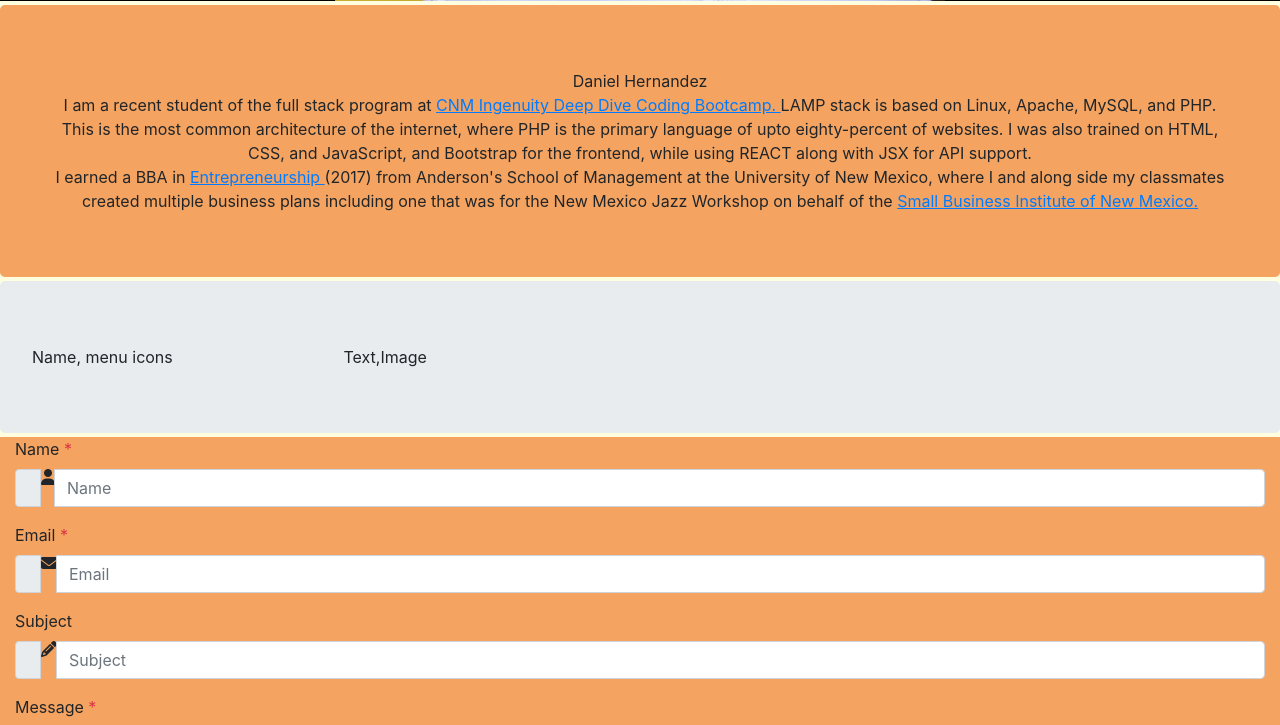
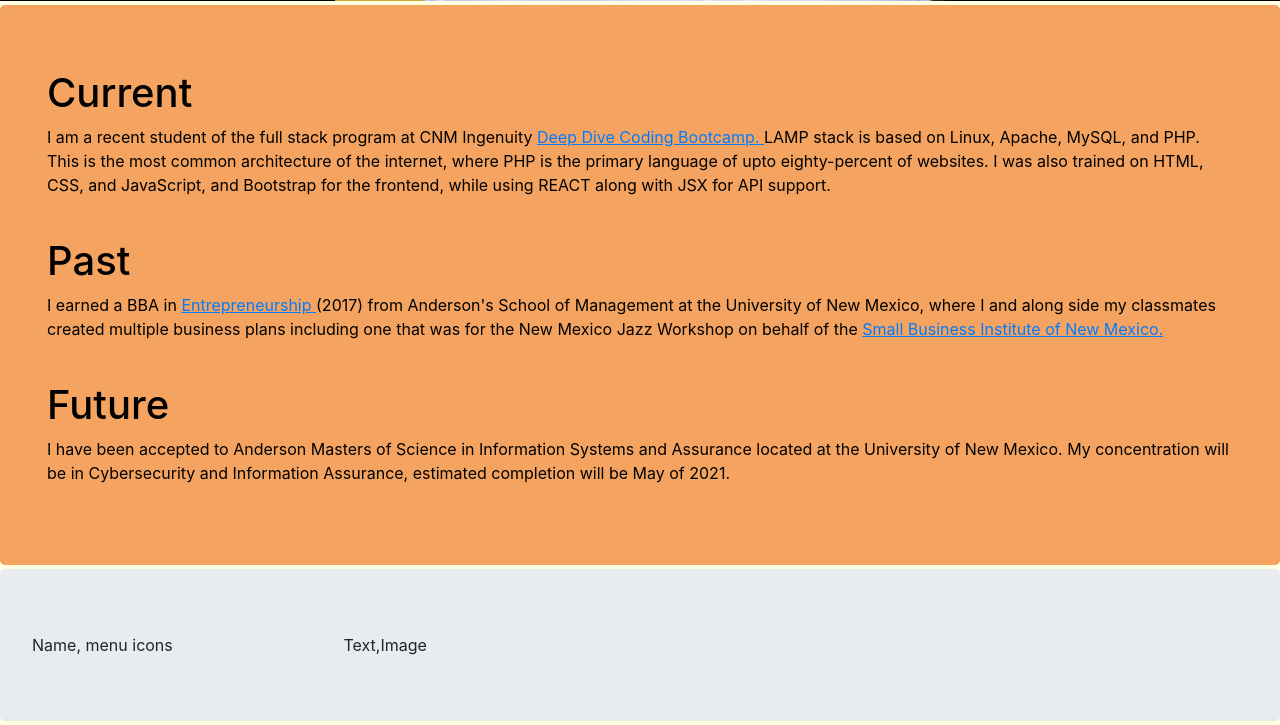
Before and after one commit to danielcoderhernandez/my-pwp-daniel-hernandez, a PHP site: page / in a window 1280 px wide. Shown: the part 665-1390 px from the top of the page. Run offline with PHP 8.4, Linux system fonts and the light colour scheme; some libraries are stand-ins or nearby versions.

Commit message:
added text for current past and future in about section

```diff
--- a/public_html/index.php
+++ b/public_html/index.php
@@ -75,13 +75,12 @@
 			</ul>
 			<ul class="navbar-nav">
 				<li class="nav-item active">
-					<a class="nav-link active" data-class="LinkedIn Icon">
-
+					<a class="nav-link active" data-class="Github">
 						<i class="fab fa-github"></i>
 					</a>
 				</li>
 				<li class="navbar-nav">
-					<a class="nav-link active" data-class="Github Icon">
+					<a class="nav-link active" data-class="Linkedin">
 						<i class="fab fa-linkedin"></i>
 					</a>
 				</li>
@@ -124,17 +123,23 @@
 	<div class="jumbotron container-fluid my-1" style="background-color: sandybrown">
 		<div class="text-center container-fluid"
 		<div class="row">
-				<a class="mx-auto"> Daniel Hernandez </a>
-				<div> I am a recent student of the full stack program at
-					<a href="https://deepdivecoding.com/" >
-						<u> CNM Ingenuity Deep Dive Coding Bootcamp. </u>
+			<h1> Current </h1>
+			<div>
+
+				<p> I am a recent student of the full stack program at CNM Ingenuity
+					<a href="https://deepdivecoding.com/">
+						<u>  Deep Dive Coding Bootcamp. </u>
 					</a>
 					LAMP stack is based on Linux, Apache, MySQL, and PHP.
 					This is the most common architecture of the internet, where PHP is the primary language of upto
 					eighty-percent of websites. I was also trained on HTML, CSS, and JavaScript, and Bootstrap for the frontend,
 					while using REACT along with JSX for API support.
+				</p>
+
 				<br>
-					I earned a BBA in
+
+				<h1> Past </h1>
+					<p>I earned a BBA in
 						<a href="https://www.mgt.unm.edu/entrepreneurial/default.asp">
 							<u> Entrepreneurship </u>
 						</a>
@@ -144,6 +149,15 @@
 					<a href="https://sbi.mgt.unm.edu/">
 					<u> Small Business Institute of New Mexico. </u>
 					</a>
+					</p>
+				<br>
+				<h1> Future </h1>
+				<p>
+					I have been accepted to Anderson Masters of Science in Information Systems and Assurance located at the
+					University of New Mexico. My concentration will be in Cybersecurity and Information Assurance, estimated
+					completion will be May of 2021.
+				</p>
+
 			</div>
 		</div>
 	</div>
```
Lines whose indentation alone changed are shown as unchanged.
